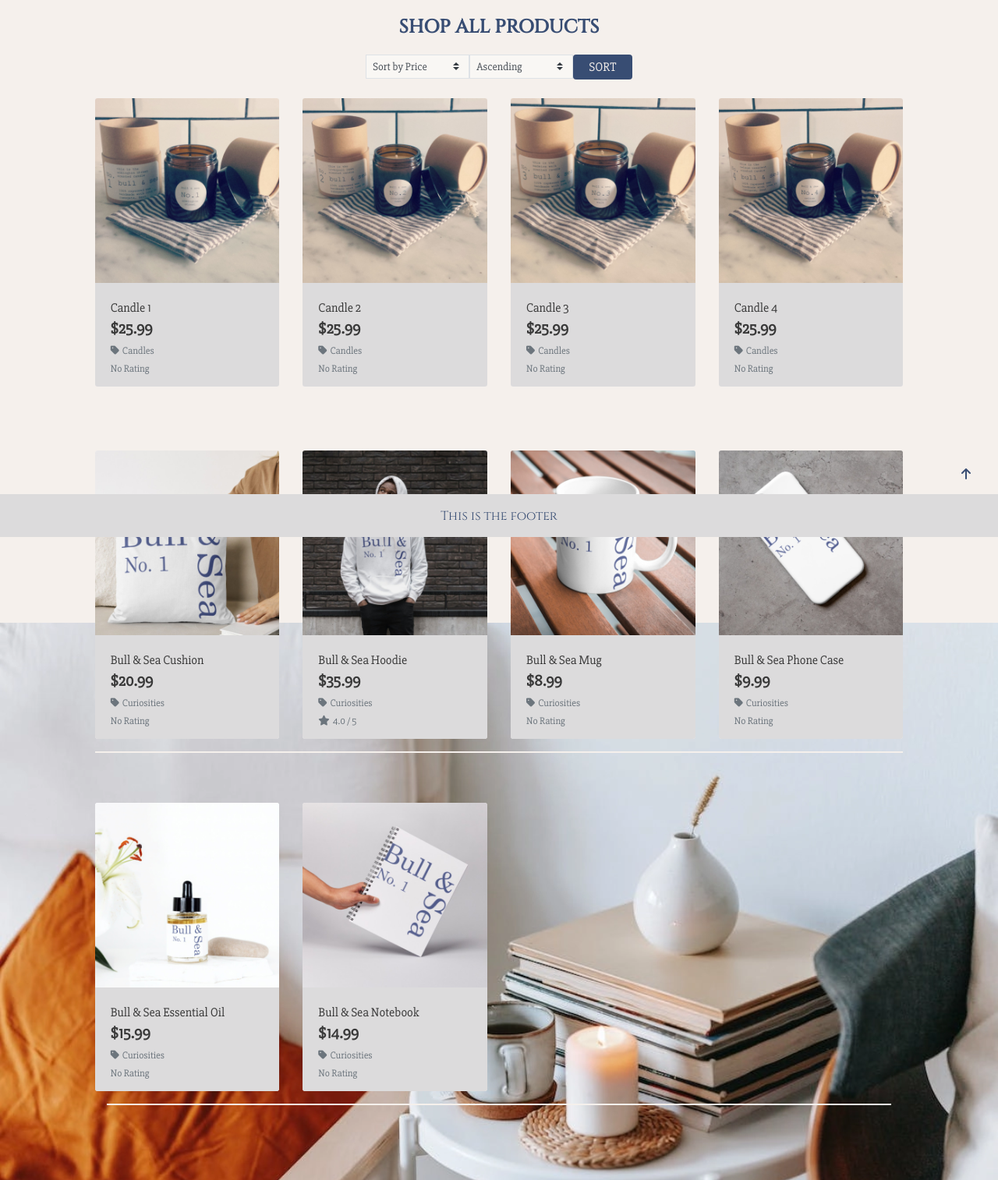
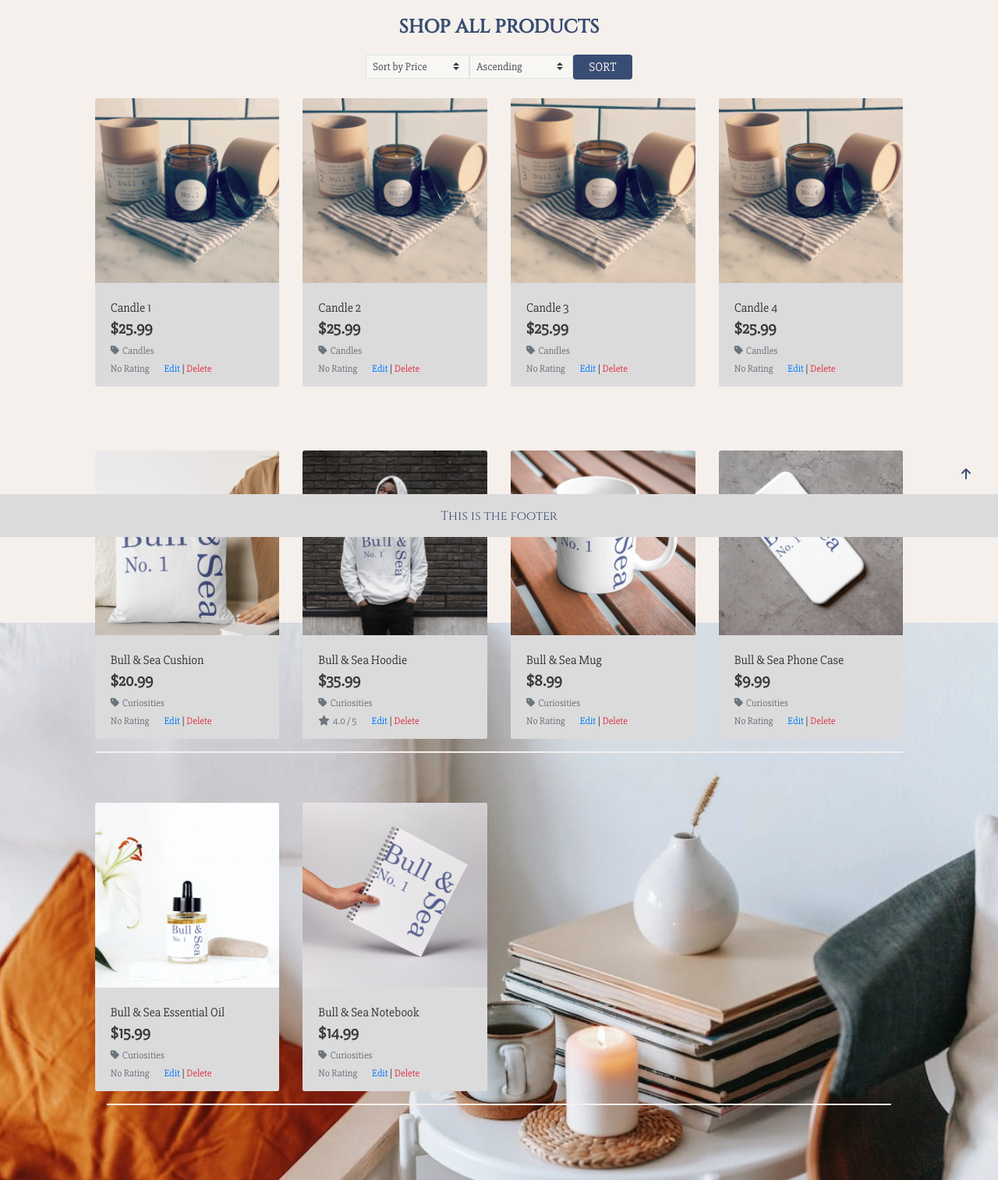
Before and after one commit to JeffreyBull76/CI_project5, a Django app: page /products/ in a window 1280 px wide. Shown: the part 111-1625 px from the top of the page at 78% size. Run offline with Django 3.2, Linux system fonts and the light colour scheme; a user stored in the database is signed in; data comes from the database, SQL or seed files in the repository; both versions use the stored data as it was after the commit; some libraries are stand-ins or nearby versions.

Commit message:
add links to edit and delete

```diff
--- a/products/templates/products/product_detail.html
+++ b/products/templates/products/product_detail.html
@@ -76,6 +76,12 @@
                                     /5</small>
                                 {% else %}
                                 <small class="text-muted">No Rating</small>
+                                {% endif %}
+                                {% if request.user.is_superuser %}
+                                    <small class="ml-3">
+                                        <a href="{% url 'edit_product' product.id %}">Edit</a> |
+                                        <a class="text-danger" href="{% url 'delete_product' product.id %}">Delete</a>
+                                    </small>
                                 {% endif %}
                                 <p class="mt-2">{{ product.description }}</p>
                                 <form class="form" action="{% url 'add_to_bag' product.id %}" method="POST">
--- a/products/templates/products/products.html
+++ b/products/templates/products/products.html
@@ -33,13 +33,20 @@
         <div class="col-12 col-md-6">
             <form method="get" action="" class="d-flex justify-content-center sort-field">
                 <div class="d-flex">
-                    <select name="sort" id="sort-selector" class="custom-select custom-select-sm rounded-0 border border-grey rounded-2 bg-searchbox">
-                        <option value="price" {% if current_sorting == 'price_asc' or current_sorting == 'price_desc' %}selected{% endif %}>Sort by Price</option>
-                        <option value="average_rating" {% if current_sorting == 'average_rating' %}selected{% endif %}>Sort by Average Rating</option>
+                    <select name="sort" id="sort-selector"
+                        class="custom-select custom-select-sm rounded-0 border border-grey rounded-2 bg-searchbox">
+                        <option value="price"
+                            {% if current_sorting == 'price_asc' or current_sorting == 'price_desc' %}selected{% endif %}>
+                            Sort by Price</option>
+                        <option value="average_rating" {% if current_sorting == 'average_rating' %}selected{% endif %}>
+                            Sort by Average Rating</option>
                     </select>
-                    <select name="direction" id="sort-selector2" class="custom-select custom-select-sm rounded-0 border border-grey rounded-2 bg-searchbox">
-                        <option value="asc" {% if current_sorting == 'price_asc' %}selected{% endif %}>Ascending</option>
-                        <option value="desc" {% if current_sorting == 'price_desc' %}selected{% endif %}>Descending</option>
+                    <select name="direction" id="sort-selector2"
+                        class="custom-select custom-select-sm rounded-0 border border-grey rounded-2 bg-searchbox">
+                        <option value="asc" {% if current_sorting == 'price_asc' %}selected{% endif %}>Ascending
+                        </option>
+                        <option value="desc" {% if current_sorting == 'price_desc' %}selected{% endif %}>Descending
+                        </option>
                     </select>
                     <input type="hidden" name="q" value="{{ request.GET.q }}">
                     <button type="submit" class="sort-button btn rounded-2 text-uppercase">Sort</button>
@@ -77,7 +84,8 @@
 
                                     {% if product.category %}
                                     <p class="small mt-1 mb-0">
-                                        <a class="text-muted" href="{% url 'category_products' category_id=product.category.id %}">
+                                        <a class="text-muted"
+                                            href="{% url 'category_products' category_id=product.category.id %}">
                                             <i class="fas fa-tag mr-1"></i>{{ product.category.get_friendly_name }}
                                         </a>
                                     </p>
@@ -89,6 +97,12 @@
                                         / 5</small>
                                     {% else %}
                                     <small class="text-muted">No Rating</small>
+                                    {% endif %}
+                                    {% if request.user.is_superuser %}
+                                    <small class="ml-3">
+                                        <a href="{% url 'edit_product' product.id %}">Edit</a> |
+                                        <a class="text-danger" href="{% url 'delete_product' product.id %}">Delete</a>
+                                    </small>
                                     {% endif %}
                                 </div>
                             </div>
@@ -146,8 +160,8 @@
 {% block postloadjs %}
 {{ block.super }}
 <script type="text/javascript">
-		$('.btt-link').click(function(e) {
-			window.scrollTo(0,0)
+    $('.btt-link').click(function (e) {
+        window.scrollTo(0, 0)
     })
 </script>
 {% endblock %}
--- a/products/urls.py
+++ b/products/urls.py
@@ -9,5 +9,6 @@ urlpatterns = [
     path('reviews/delete/<int:review_id>/', views.delete_review, name='delete_review'),  # noqa
     path('review/<int:review_id>/toggle-authorization/', views.toggle_review_authorization, name='toggle_review_authorization'),  # noqa
     path('edit/<int:product_id>/', views.edit_product, name='edit_product'),
+    path('delete/<int:product_id>/', views.delete_product, name='delete_product'),  # noqa
     path('add/', views.add_product, name='add_product'),
 ]
--- a/products/views.py
+++ b/products/views.py
@@ -196,9 +196,9 @@ def add_product(request):
     if request.method == 'POST':
         form = ProductForm(request.POST, request.FILES)
         if form.is_valid():
-            form.save()
+            product = form.save()
             messages.success(request, 'Successfully added product!')
-            return redirect(reverse('add_product'))
+            return redirect(reverse('product_detail', args=[product.id]))
         else:
             messages.error(request, 'Failed to add product. Please ensure the form is valid.')  # noqa
     else:
@@ -234,3 +234,11 @@ def edit_product(request, product_id):
     }
 
     return render(request, template, context)
+
+
+def delete_product(request, product_id):
+    """ Delete a product from the store """
+    product = get_object_or_404(Product, pk=product_id)
+    product.delete()
+    messages.success(request, 'Product deleted!')
+    return redirect(reverse('products'))
```
Also changed, not shown: db.sqlite3. Lines whose indentation alone changed are shown as unchanged.
